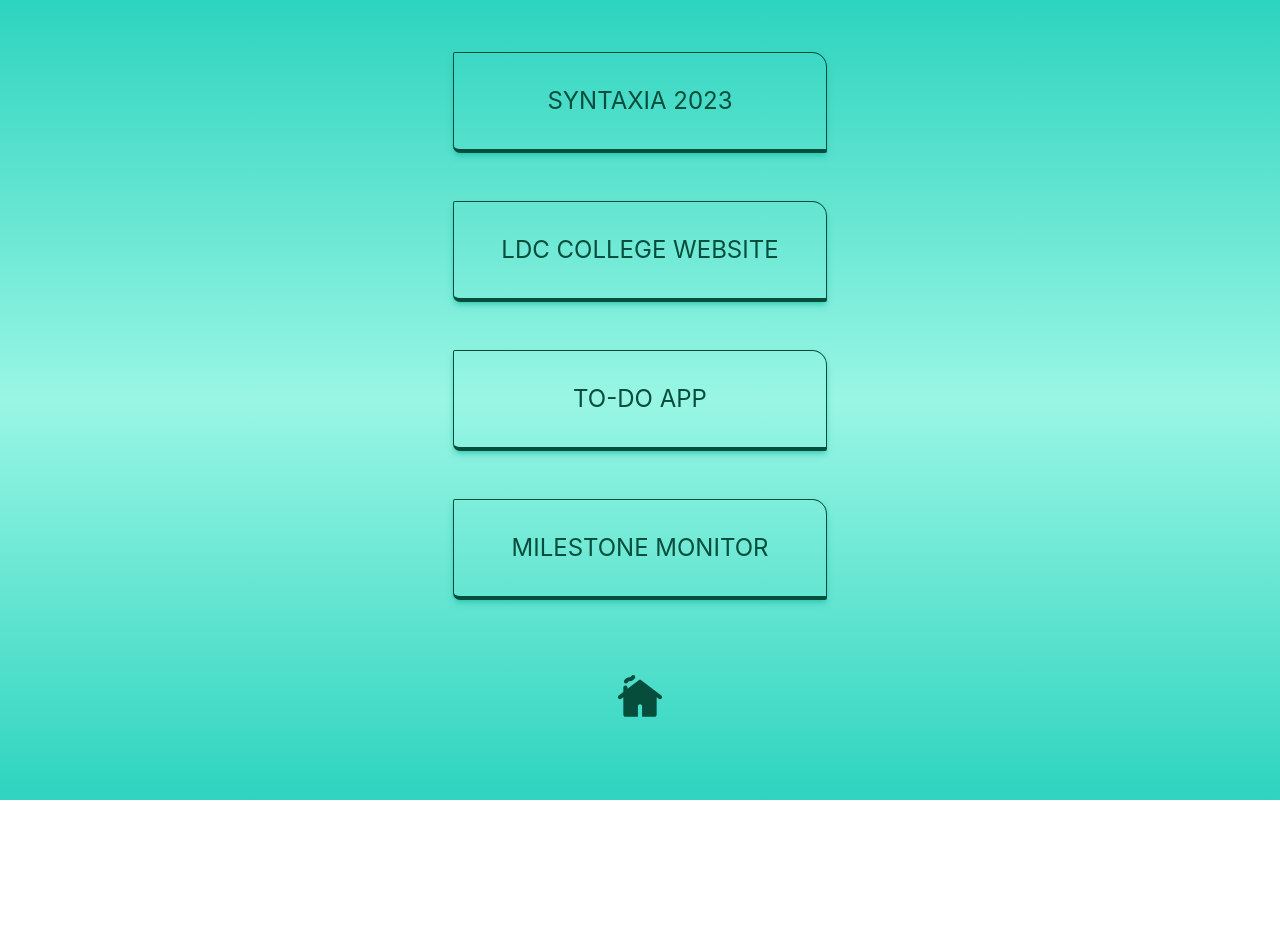
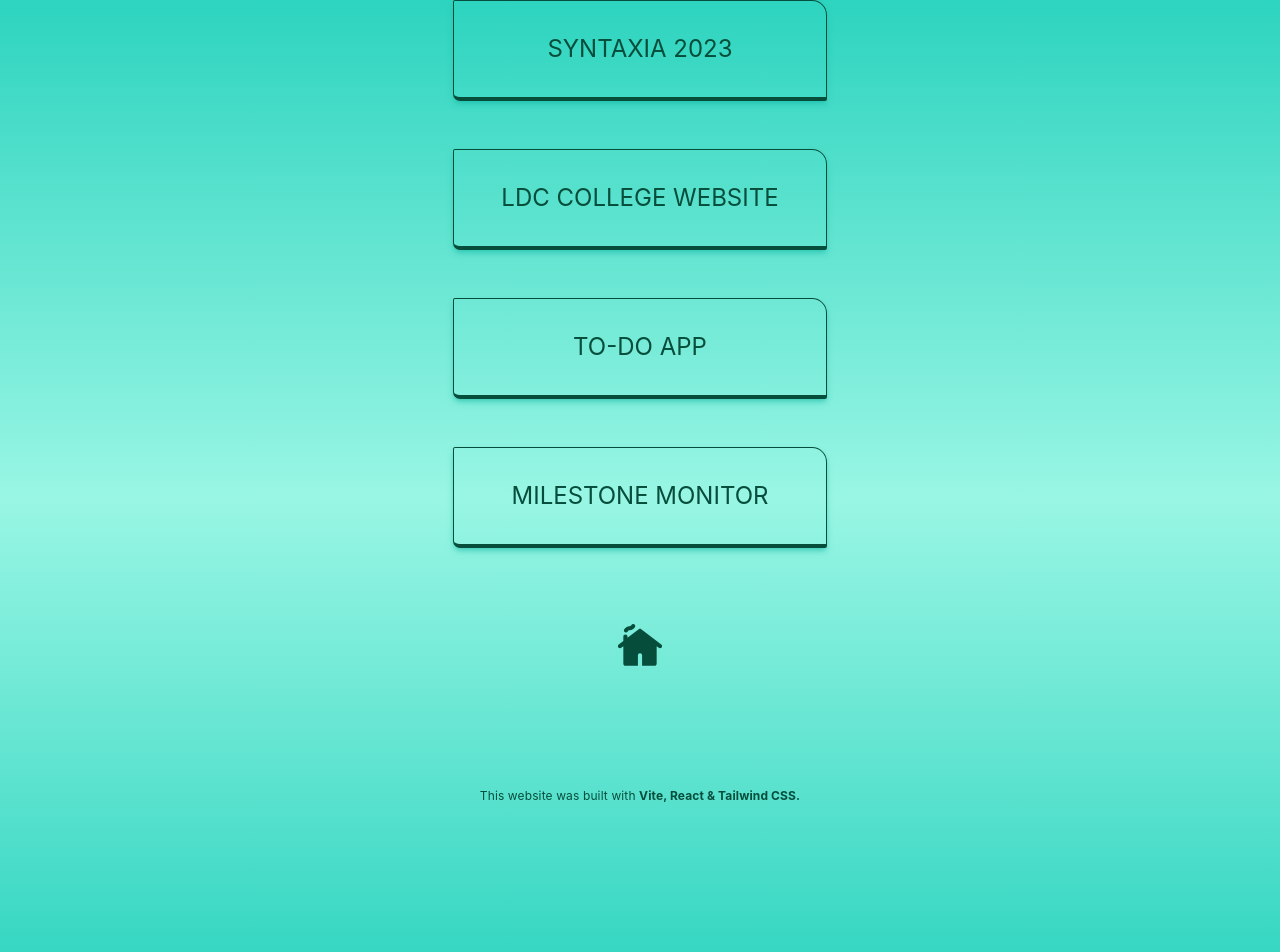
Before and after one commit to adelicia-js/home, a React (Vite) app: page /projects in a window 1280 px wide. Shown: the top 952 px of the page. Before the commit the page ends 800 px from the top, so only its background shows below. Built offline with nearby package versions, Linux system fonts and the light colour scheme; a web font is replaced by a local one.

Commit message:
added project descriptions (large screens only for now)

```diff
--- a/src/index.css
+++ b/src/index.css
@@ -12,6 +12,10 @@
     border-radius: 2px 15px 2px 7px;
   }
 
+  .border-description-boxes {
+    border-radius: 7px 2px 15px 2px;
+  }
+
   .text-shadow-sea {
     text-shadow: 1px 0.1px 0.1px #04fcc266;
   }
--- a/src/routes/projects.jsx
+++ b/src/routes/projects.jsx
@@ -1,6 +1,23 @@
 import CottageRoundedIcon from "@mui/icons-material/CottageRounded";
+import { useState } from "react";
 
 export default function Projects() {
+  const [anchorStates, setAnchorStates] = useState({});
+
+  const handleMouseEnter = (anchorKey) => {
+    setAnchorStates((prevStates) => ({
+      ...prevStates,
+      [anchorKey]: true,
+    }));
+  };
+
+  const handleMouseLeave = (anchorKey) => {
+    setAnchorStates((prevStates) => ({
+      ...prevStates,
+      [anchorKey]: false,
+    }));
+  };
+
   return (
     <div
       className={`px-8 text-center min-h-screen bg-gradient-to-b from-teal-400 via-teal-200 to-teal-400 flex flex-col justify-center`}
@@ -12,46 +29,85 @@ export default function Projects() {
         <CottageRoundedIcon sx={{ fontSize: 40 }} />
       </a>{" "}
       <div
-        className={`text-emerald-900 uppercase grid gap-16 sm:gap-12 grid-cols-3 grid-rows-5 items-center justify-center sm:justify-evenly justify-items-center text-l sm:text-xl md:text-2xl`}
+        className={`text-emerald-900 uppercase grid gap-12 grid-cols-3 grid-rows-7 items-center justify-center sm:justify-evenly justify-items-center text-l sm:text-xl md:text-2xl`}
       >
         <a
           href="https://syntaxia2023.web.app/"
           target="_blank"
           rel="noreferrer"
           className={`shadow-md shadow-teal-500/50 hover:shadow-lg hover:shadow-emerald-700/60 hover:cursor-pointer border border-b-4 border-projects-boxes border-emerald-900 hover:tracking-wide hover:border-emerald-700 hover:text-emerald-700 px-4 py-10 sm:py-8 w-50vw lg:w-full sm:h-full lg:h-fit hover:font-bold row-start-1 col-start-2 lg:row-start-1 lg:col-start-2`}
+          onMouseEnter={() => handleMouseEnter('syntaxia')}
+          onMouseLeave={() => handleMouseLeave('syntaxia')}
         >
           Syntaxia 2023
         </a>
+        {anchorStates.syntaxia && (
+          <div className="row-start-1 col-start-3 text-[0.9rem] text-center normal-case tracking-[0.01em] invisible lg:visible border border-b-4 border-description-boxes border-emerald-900 bg-teal-500 text-emerald-200 px-4">
+            <p>Official registration website for Syntaxia 2023.</p>
+            <p>Built with <span className="font-bold underline underline-offset-4">HTML, CSS, JavaScript & Bootstrap</span>.</p>
+            <p>Hosted with <span className="font-bold">Firebase</span>.</p>
+          </div>
+        )}
         <a
           href="https://loyola-website.vercel.app/"
           target="_blank"
           rel="noreferrer"
           className={`shadow-md shadow-teal-500/50 hover:shadow-lg hover:shadow-emerald-700/60 hover:cursor-pointer border border-b-4 border-projects-boxes border-emerald-900 hover:tracking-wide hover:border-emerald-700 hover:text-emerald-700 px-4 py-8 w-50vw lg:w-full sm:h-full lg:h-fit hover:font-bold row-start-2 col-start-2 lg:row-start-2 lg:col-start-2`}
+          onMouseEnter={() => handleMouseEnter('loyola')}
+          onMouseLeave={() => handleMouseLeave('loyola')}
         >
           LDC College Website
         </a>
+        {anchorStates.loyola && (
+          <div className="row-start-2 col-start-3 text-[0.9rem] text-center normal-case tracking-[0.01em] invisible lg:visible border border-b-4 border-description-boxes border-emerald-900 bg-teal-500 text-emerald-200 px-4">
+            <p>Redesigned website for Loyola Degree College.</p>
+            <p>Built with <span className="font-bold underline underline-offset-4">Next.js, React & Tailwind CSS</span>.</p>
+            <p>Hosted with <span className="font-bold">Vercel</span>.</p>
+          </div>
+        )}
         <a
           href="https://todo-cra.pages.dev/"
           target="_blank"
           rel="noreferrer"
           className={`shadow-md shadow-teal-500/50 hover:shadow-lg hover:shadow-emerald-700/60 hover:cursor-pointer border border-b-4 border-projects-boxes border-emerald-900 hover:tracking-wide hover:border-emerald-700 hover:text-emerald-700 px-4 py-10 sm:py-8 w-50vw lg:w-full sm:h-full lg:h-fit hover:font-bold row-start-3 col-start-2 lg:row-start-3 lg:col-start-2`}
+          onMouseEnter={() => handleMouseEnter('todo')}
+          onMouseLeave={() => handleMouseLeave('todo')}
         >
           To-do App
         </a>
+        {anchorStates.todo && (
+          <div className="row-start-3 col-start-3 text-[0.9rem] text-center normal-case tracking-[0.01em] invisible lg:visible border border-b-4 border-description-boxes border-emerald-900 bg-teal-500 text-emerald-200 px-4">
+            <p>Simple To-Do app.</p>
+            <p>Built with <span className="font-bold underline underline-offset-4">React & Tailwind CSS</span>.</p>
+            <p>Hosted with <span className="font-bold">Cloudflare Pages</span>.</p>
+          </div>
+        )}
         <a
           href="https://milestone-monitor.vercel.app/"
           target="_blank"
           rel="noreferrer"
           className={`shadow-md shadow-teal-500/50 hover:shadow-lg hover:shadow-emerald-700/60 hover:cursor-pointer border border-b-4 border-projects-boxes border-emerald-900 hover:tracking-wide hover:border-emerald-700 hover:text-emerald-700 px-4 py-8 sm:py-8 w-50vw lg:w-full sm:h-full lg:h-fit hover:font-bold row-start-4 col-start-2 lg:row-start-4 lg:col-start-2`}
+          onMouseEnter={() => handleMouseEnter('milestone')}
+          onMouseLeave={() => handleMouseLeave('milestone')}
         >
           Milestone Monitor
         </a>
+        {anchorStates.milestone && (
+          <div className="row-start-4 col-start-3 text-[0.9rem] text-center normal-case tracking-[0.01em] invisible lg:visible border border-b-4 border-description-boxes border-emerald-900 bg-teal-500 text-emerald-200 px-4">
+            <p>A cataloguing app for university faculty.</p>
+            <p>Built with <span className="font-bold underline underline-offset-4">Next.js, Supabase & Tailwind CSS</span>. Hosted with <span className="font-bold">Vercel</span>.</p>
+          </div>
+        )}
         <a
           className={`text-emerald-900 hover:text-emerald-600 invisible lg:visible lg:row-start-5 lg:col-start-2`}
           href="/"
         >
           <CottageRoundedIcon sx={{ fontSize: 50 }} />
         </a>{" "}
+        <div className="row-start-5 col-span-3 -mt-6 pb-4 lg:mt-0 lg:pb-0 lg:row-start-6 lg:col-span-1 lg:col-start-2 text-xs text-center normal-case tracking-[0.01em]">
+            <p>This website was built with <span className="font-bold whitespace-pre lg:whitespace-normal">
+              Vite, React & Tailwind CSS.</span></p>
+          </div>
       </div>
     </div>
   );
```
